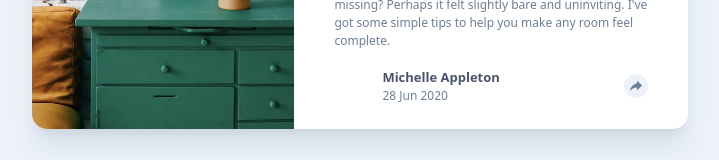
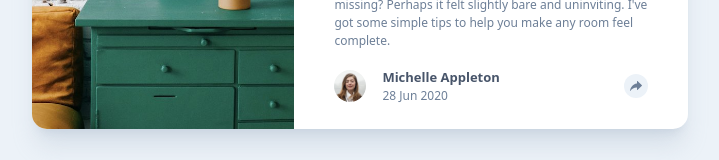
Before and after one commit to andrea-iriarte/article-component-solution, a React (Vite) app: page / in a window 1280 px wide. Shown: the part 407-567 px from the top of the page, without its empty margins (280-999 px from the left). Built offline with nearby package versions, Linux system fonts and the light colour scheme; the HTML template or start-up script is replaced by a standard one.

Commit message:
added profile pic to tailwind config

```diff
--- a/src/components/CardAuthor.tsx
+++ b/src/components/CardAuthor.tsx
@@ -7,7 +7,7 @@ type Author = {
 const CardAuthor = ({ author, date, profilePic}: Author) => {
   return (
     <div className='flex items-center gap-4'>
-      <div className={`bg-[url(${profilePic})] h-[2rem] w-[2rem] rounded-full bg-cover bg-center cursor-pointer`}/>
+      <div className={`bg-[url(${profilePic})] bg-profile h-[2rem] w-[2rem] rounded-full bg-cover bg-center cursor-pointer`}/>
 
       <div>
         <h2 className='text-[13px] text-dark-gray-blue font-semibold cursor-pointer'>
```
